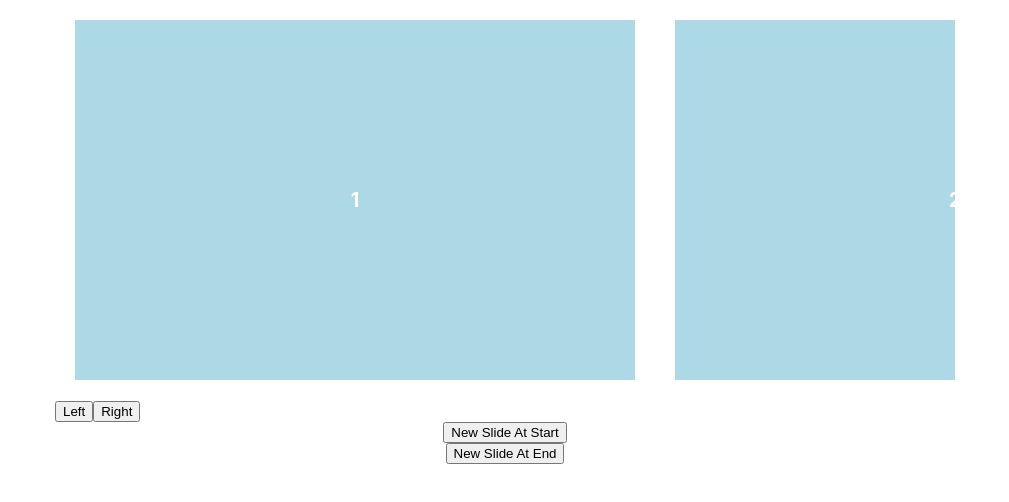
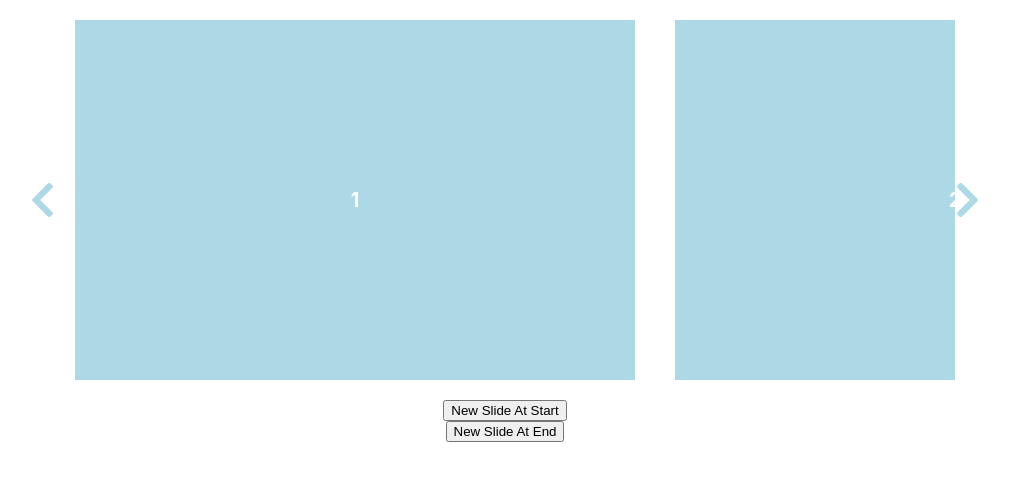
Before and after one commit to SurokDima/pet-react-slider, a React (Create React App) app: page / in a window 1280 px wide. Shown: the top 502 px of the page, without its empty margins (135-1144 px from the left). Built offline with nearby package versions, Linux system fonts and the light colour scheme.

Commit message:
Add customizable control buttons and arrow component

```diff
--- a/public/index.html
+++ b/public/index.html
@@ -24,6 +24,7 @@
       work correctly both with client-side routing and a non-root public URL.
       Learn how to configure a non-root public URL by running `npm run build`.
     -->
+    <link rel="stylesheet" href="https://pro.fontawesome.com/releases/v5.10.0/css/all.css" integrity="sha384-AYmEC3Yw5cVb3ZcuHtOA93w35dYTsvhLPVnYs9eStHfGJvOvKxVfELGroGkvsg+p" crossorigin="anonymous"/>
     <title>React App</title>
   </head>
   <body>
--- /dev/null
+++ b/src/components/Arrow/Arrow.tsx
@@ -0,0 +1,12 @@
+import { ArrowType } from '../../types/types';
+import { HTMLAttributes } from 'react';
+
+export function Arrow({ type, className, ...props }: IArrowProps) {
+  const cls = ['fas', `fa-chevron-${type}`, className];
+
+  return <i className={cls.join(' ')} {...props} />;
+}
+
+interface IArrowProps extends HTMLAttributes<HTMLElement> {
+  type: ArrowType;
+}
--- a/src/components/Carousel/Carousel.tsx
+++ b/src/components/Carousel/Carousel.tsx
@@ -3,8 +3,9 @@ import React, { useEffect, useState } from 'react';
 import SlidesProvider, {
   ISlidesProviderProps as ISlidesProps,
 } from '../Slides/SlidesProvider';
-import { inverseDirection, initSlideObjects } from '../../helpers/helpers';
+import { initSlideObjects, inverseDirection } from '../../helpers/helpers';
 import {
+  IControlButton,
   Directions,
   Infinite,
   Slide,
@@ -21,6 +22,7 @@ import {
 } from '../../helpers/hooks';
 
 import classes from '../../styles/Carousel.module.scss';
+import ControlButton from '../ControlButton/ControlButton';
 
 export default function Carousel(userProps: ICarouselProps) {
   const props: Required<ICarouselProps> = { ...defaultProps, ...userProps };
@@ -101,8 +103,22 @@ export default function Carousel(userProps: ICarouselProps) {
       <div className={classes.window}>
         <SlidesProvider {...slidesProps}>{slides}</SlidesProvider>
       </div>
-      <button onClick={() => slide(Directions.Left)}>Left</button>
-      <button onClick={() => slide(Directions.Right)}>Right</button>
+      <ControlButton
+        type={Directions.Left}
+        onClick={() => slide(Directions.Left)}
+        className={props.prevButton.className}
+        style={props.prevButton.style}
+      >
+        {props.prevButton.children}
+      </ControlButton>
+      <ControlButton
+        type={Directions.Right}
+        onClick={() => slide(Directions.Right)}
+        className={props.nextButton.className}
+        style={props.nextButton.style}
+      >
+        {props.nextButton.children}
+      </ControlButton>
     </div>
   );
 }
@@ -110,6 +126,8 @@ export default function Carousel(userProps: ICarouselProps) {
 export interface ICarouselProps {
   children: Slide[];
 
+  prevButton?: IControlButton;
+  nextButton?: IControlButton;
   infinite?: Infinite;
   slidesToShow?: number;
   slidesToScroll?: number;
--- a/src/components/Carousel/carouselDefaultProps.ts
+++ b/src/components/Carousel/carouselDefaultProps.ts
@@ -1,7 +1,10 @@
 import { ICarouselProps } from './Carousel';
+import { Arrow } from '../Arrow/Arrow';
 
 const carouselDefaultProps: Required<ICarouselProps> = {
   children: [],
+  nextButton: { children: null },
+  prevButton: { children: null },
   slidesToShow: 1.5,
   slidesToScroll: 1.4,
   autoplay: false,
--- /dev/null
+++ b/src/components/ControlButton/ControlButton.tsx
@@ -0,0 +1,32 @@
+import { HTMLAttributes, ReactNode } from 'react';
+import { ArrowType, Directions } from '../../types/types';
+import { Arrow } from '../Arrow/Arrow';
+
+import classes from '../../styles/ControlButton.module.scss';
+
+export default function ControlButton({
+  children,
+  type,
+  className,
+  ...props
+}: IControlButtonsProps) {
+  const rightButtonCls = [classes.controlButtons, classes.next].join(' ');
+  const leftButtonCls = [classes.controlButtons, classes.prev].join(' ');
+
+  const cls =
+    className ?? (type === Directions.Right ? rightButtonCls : leftButtonCls);
+  const arrowType: ArrowType = type === Directions.Right ? 'right' : 'left';
+
+  return (
+    <div className={cls} {...props}>
+      {children ?? <Arrow type={arrowType} className={classes.arrow} />}
+    </div>
+  );
+}
+
+interface IControlButtonsProps extends HTMLAttributes<HTMLDivElement> {
+  type: Directions;
+  onClick: () => void;
+
+  children?: ReactNode;
+}
--- /dev/null
+++ b/src/styles/ControlButton.module.scss
@@ -0,0 +1,30 @@
+.controlButtons {
+  position: absolute;
+  top: 50%;
+
+  transition: transform .3s;
+
+  &.next {
+    right: 0;
+    transform: translate(100%, -50%);
+
+    &:hover {
+      transform: translate(100%, -50%) scale(1.3);
+    }
+  }
+
+  &.prev {
+    left: 0;
+    transform: translate(-100%, -50%);
+
+    &:hover {
+      transform: translate(-100%, -50%) scale(1.3);
+    }
+  }
+
+}
+
+.arrow {
+  font-size: 40px;
+  color: lightblue;
+}
```
Also changed, not shown: src/types/types.ts (+7 -1 lines), src/styles/Carousel.module.scss (line endings or trailing spaces).
